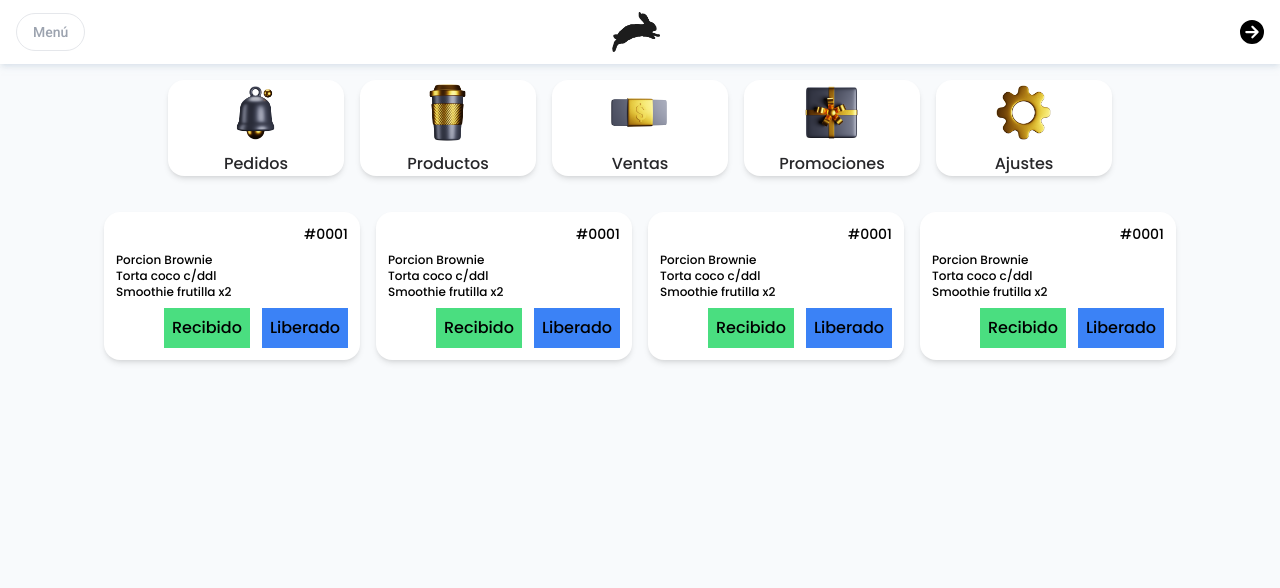
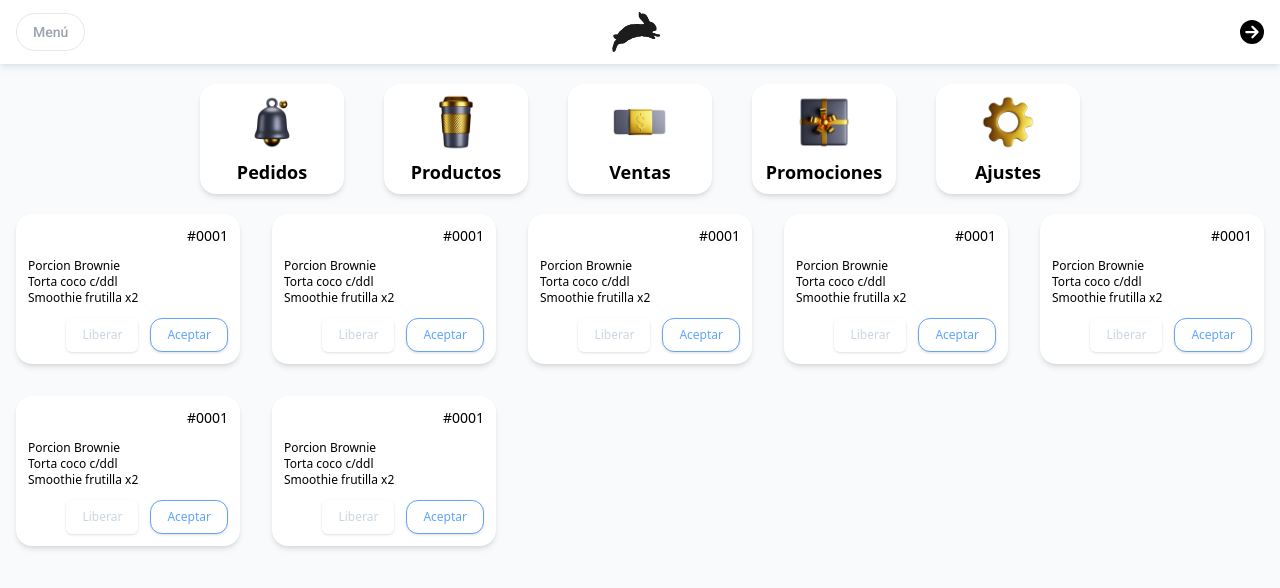
Before and after one commit to DiegoSantelices10/DyP_Aplicacion_Web, a Next.js app in the folder appweb/: page / in a window 1280 px wide. Shown: the top 588 px of the page. Built offline with nearby package versions, Linux system fonts and the light colour scheme; no server answers; sample sign-in values are in the browser's storage.

Commit message:
Seguimos con el diseño

```diff
--- a/appweb/components/accessmenu.js
+++ b/appweb/components/accessmenu.js
@@ -5,13 +5,12 @@ import Image from 'next/image'
 
 export default function accessmenu() {
   return (
-    <div className="flex relative justify-center w-11/12 mx-auto h-auto py-4 gap-4 ">
-
+    <div className="flex relative justify-center space-x-10 container mx-auto h-auto py-5">
       <Link href="../">
-        <button className="bg-white rounded-2xl shadow-md   h-auto w-44">
+        <button className="bg-white rounded-2xl shadow-md p-2  h-auto w-36">
           <div>
-            <Image src="/images/pedidosblack.png"  width={65} height={65}/>
-            <p className="text-md font-poppins font-medium text-zinc-800 m-0 p-0">Pedidos</p>
+            <Image src="/images/pedidosblack.png"  width={60} height={60}/>
+            <p className="font-bold text-lg">Pedidos</p>
           </div>
         </button>
       </Link>
@@ -20,11 +19,10 @@ export default function accessmenu() {
 
 
       <Link href="../products">
-        <button className="bg-white rounded-2xl  shadow-md  h-auto w-44">
+        <button className="bg-white rounded-2xl  shadow-md p-2  h-auto w-36">
           <div>
-          <Image src="/images/productsblack.png"  width={65} height={65}/>
-
-            <p className="text-md font-poppins font-medium text-zinc-800">Productos</p>
+          <Image src="/images/productsblack.png"  width={60} height={60}/>
+            <p className="font-bold text-lg">Productos</p>
           </div>
         </button>
       </Link>
@@ -32,30 +30,28 @@ export default function accessmenu() {
 
 
       <Link href="../sales">
-        <button className="bg-white rounded-2xl  shadow-md  h-auto  w-44">
+        <button className="bg-white rounded-2xl  shadow-md p-2  h-auto  w-36">
           <div>
-          <Image src="/images/salesblack.png"  width={65} height={65}/>
-
-            <p className="text-md font-poppins font-medium text-zinc-800">Ventas</p>
+          <Image src="/images/salesblack.png"  width={60} height={60}/>
+            <p className="font-bold text-lg">Ventas</p>
           </div>
         </button>
       </Link>
 
       <Link href="../promotions">
-        <button className="bg-white rounded-2xl  shadow-md   h-auto  w-44">
+        <button className="bg-white rounded-2xl  shadow-md p-2 h-auto  w-36">
           <div>
-          <Image src="/images/promotionsblack.png"  width={65} height={65}/>
-
-            <p className="text-md font-medium text-zinc-800">Promociones</p>
+          <Image src="/images/promotionsblack.png"  width={60} height={60}/>
+            <p className="font-bold text-lg">Promociones</p>
           </div>
         </button>
       </Link>
 
       <Link href="../settings">
-        <button className="bg-white rounded-2xl  shadow-md  h-auto  w-44 ">
+        <button className="bg-white rounded-2xl  shadow-md p-2 h-auto  w-36 ">
           <div>
-            <Image src="/images/settingsblack.png"  width={65} height={65}/>
-            <p className="text-md font-poppins font-medium text-zinc-800">Ajustes</p>
+            <Image src="/images/settingsblack.png"  width={60} height={60}/>
+            <p className="font-bold text-lg">Ajustes</p>
           </div>
         </button>
       </Link>
--- a/appweb/components/form.js
+++ b/appweb/components/form.js
@@ -6,46 +6,35 @@ export default function Form({mensaje}) {
 const router = new useRouter();
 
   return (
-    <div >
-    <form className="font-poppins">
-      <div className="mb-4">
-        <label className="block mb-2 text-sm  text-slate-400" htmlFor="username">
-          Usuario
-        </label>
+    <form className="grid grid-col-2 gap-6">
+      <div className="col-start-1 col-end-3">
         <input
           className="w-full h-12 px-3 py-2 text-sm leading-tight text-gray-700 border
           rounded-md shadow appearance-none focus:outline-none focus:shadow-outline"
           id="username"
           type="text"
-          placeholder="Correo electrónico"
+          placeholder="Ingresa tu Correo electrónico"
         />
       </div>
-      <div className="mb-1">
-        <label className="block mb-2 text-sm  text-slate-400" htmlFor="password">
-          Contraseña {mensaje}
-        </label>
+      <div className="col-start-1 col-end-3">
         <input
-          className="w-full h-12 px-3 py-2 mb-3 text-sm leading-tight text-gray-700 border
+          className="w-full h-12 px-3 py-2 text-sm leading-tight text-gray-700 border
           rounded-md shadow appearance-none focus:outline-none focus:shadow-outline"
           id="password"
           type="password"
-          placeholder="******************"
+          placeholder="Ingresa tu Contraseña"
         />
       </div>
-        <div className="flex">
-              <button className="mx-auto w-full py-2 h-12 mt-5 text-sm hover:text-slate-400"
-                      onClick={() => router.push('../signUp')}
-                      type="button">Crea tu cuenta</button>
-              <button className="mx-auto w-full py-2 h-12 mt-5
-                                    rounded-xl  text-sm
-                                    border text-white bg-gradient-to-r
-                                    from-cyan-500 to-indigo-500 "
-                                    onClick={() => router.push('../')}
-                type="button">
-                  Iniciar sesion
-              </button>
-        </div>
+                <button className="w-full px-4 py-2 h-12 rounded-md text-sm font-medium border-0 focus:outline-none
+                focus:ring transition text-slate-400 bg-blue-50 hover:text-blue-800 hover:bg-blue-100
+                active:bg-blue-200 focus:ring-blue-300" type="submit"
+                onClick={() => router.push('/signUp')}>Crea tu cuenta</button>
+
+             <button class=" w-full px-4 py-2 rounded-md text-sm font-medium border-0
+                       focus:outline-none focus:ring transition text-white
+                       bg-blue-500 hover:bg-blue-600 active:bg-blue-700 focus:ring-blue-300" type="submit"
+                       onClick={() => router.push('../')}
+                       >Iniciar sesion</button>
     </form>
-    </div>
   )
 }
--- a/appweb/pages/index.js
+++ b/appweb/pages/index.js
@@ -7,81 +7,168 @@ export default function Home({session}) {
 
     <div className="h-auto">
       <AccessMenu />
-        <div className=" w-11/12 h-auto flex justify-center mx-auto py-5 gap-4 text-center">
+        <div className="container h-auto grid grid-cols-5 justify-items-center mx-auto text-center gap-y-8">
 
-          <div className="w-64 h-auto bg-white rounded-2xl shadow-md p-3">
+          <div className="w-56 h-auto bg-white rounded-2xl shadow-md p-3">
             <div className="w-auto text-sm">
                 <h2 className="text-right">#0001</h2>
-                <div className="text-left text-xs py-2">
+                <div className="text-left text-xs py-3 font-medium">
                     <h5>Porcion Brownie</h5>
                     <h5>Torta coco c/ddl</h5>
                     <h5>Smoothie frutilla x2</h5>
                 </div>
             </div>
             <div className="flex justify-end gap-3">
-              <div>
-              <button type="button" className="bg-green-400 p-2">Recibido</button></div>
-              <div>
-              <button type="button" className="bg-blue-500 p-2">Liberado</button></div>
+                  <button class="px-4 py-2 rounded-md text-xs font-medium
+                                 shadow focus:outline-none focus:ring transition
+                                 text-slate-300  hover:bg-blue-100
+                                 active:bg-blue-200 focus:ring-blue-300" type="submit">Liberar
+                  </button>
+                  <button class="px-4 py-2 rounded-xl text-xs font-medium border shadow
+                                 focus:outline-none focus:ring transition text-blue-400
+                               bg-white border-blue-400 hover:bg-blue-600 hover:text-white
+                               hover:border-white active:bg-blue-700 focus:ring-blue-300" type="submit">Aceptar
+                  </button>
             </div>
           </div>
-          <div className="w-64 h-auto bg-white rounded-2xl shadow-md p-3">
+
+          <div className="w-56 h-auto bg-white rounded-2xl shadow-md p-3">
             <div className="w-auto text-sm">
                 <h2 className="text-right">#0001</h2>
-                <div className="text-left text-xs py-2">
+                <div className="text-left text-xs py-3 font-medium">
                     <h5>Porcion Brownie</h5>
                     <h5>Torta coco c/ddl</h5>
                     <h5>Smoothie frutilla x2</h5>
                 </div>
             </div>
             <div className="flex justify-end gap-3">
-              <div>
-              <button type="button" className="bg-green-400 p-2">Recibido</button></div>
-              <div>
-              <button type="button" className="bg-blue-500 p-2">Liberado</button></div>
+                  <button class="px-4 py-2 rounded-md text-xs font-medium
+                                 shadow focus:outline-none focus:ring transition
+                                 text-slate-300  hover:bg-blue-100
+                                 active:bg-blue-200 focus:ring-blue-300" type="submit">Liberar
+                  </button>
+                  <button class="px-4 py-2 rounded-xl text-xs font-medium border shadow
+                                 focus:outline-none focus:ring transition text-blue-400
+                               bg-white border-blue-400 hover:bg-blue-600 hover:text-white
+                               hover:border-white active:bg-blue-700 focus:ring-blue-300" type="submit">Aceptar
+                  </button>
             </div>
           </div>
-          <div className="w-64 h-auto bg-white rounded-2xl shadow-md p-3">
+
+          <div className="w-56 h-auto bg-white rounded-2xl shadow-md p-3">
             <div className="w-auto text-sm">
                 <h2 className="text-right">#0001</h2>
-                <div className="text-left text-xs py-2">
+                <div className="text-left text-xs py-3 font-medium">
                     <h5>Porcion Brownie</h5>
                     <h5>Torta coco c/ddl</h5>
                     <h5>Smoothie frutilla x2</h5>
                 </div>
             </div>
             <div className="flex justify-end gap-3">
-              <div>
-              <button type="button" className="bg-green-400 p-2">Recibido</button></div>
-              <div>
-              <button type="button" className="bg-blue-500 p-2">Liberado</button></div>
+                  <button class="px-4 py-2 rounded-md text-xs font-medium
+                                 shadow focus:outline-none focus:ring transition
+                                 text-slate-300  hover:bg-blue-100
+                                 active:bg-blue-200 focus:ring-blue-300" type="submit">Liberar
+                  </button>
+                  <button class="px-4 py-2 rounded-xl text-xs font-medium border shadow
+                                 focus:outline-none focus:ring transition text-blue-400
+                               bg-white border-blue-400 hover:bg-blue-600 hover:text-white
+                               hover:border-white active:bg-blue-700 focus:ring-blue-300" type="submit">Aceptar
+                  </button>
             </div>
           </div>
-          <div className="w-64 h-auto bg-white rounded-2xl shadow-md p-3">
+
+          <div className="w-56 h-auto bg-white rounded-2xl shadow-md p-3">
             <div className="w-auto text-sm">
                 <h2 className="text-right">#0001</h2>
-                <div className="text-left text-xs py-2">
+                <div className="text-left text-xs py-3 font-medium">
                     <h5>Porcion Brownie</h5>
                     <h5>Torta coco c/ddl</h5>
                     <h5>Smoothie frutilla x2</h5>
                 </div>
             </div>
             <div className="flex justify-end gap-3">
-              <div>
-              <button type="button" className="bg-green-400 p-2">Recibido</button></div>
-              <div>
-              <button type="button" className="bg-blue-500 p-2">Liberado</button></div>
+                  <button class="px-4 py-2 rounded-md text-xs font-medium
+                                 shadow focus:outline-none focus:ring transition
+                                 text-slate-300  hover:bg-blue-100
+                                 active:bg-blue-200 focus:ring-blue-300" type="submit">Liberar
+                  </button>
+                  <button class="px-4 py-2 rounded-xl text-xs font-medium border shadow
+                                 focus:outline-none focus:ring transition text-blue-400
+                               bg-white border-blue-400 hover:bg-blue-600 hover:text-white
+                               hover:border-white active:bg-blue-700 focus:ring-blue-300" type="submit">Aceptar
+                  </button>
             </div>
           </div>
 
-
-
-
-
-
+          <div className="w-56 h-auto bg-white rounded-2xl shadow-md p-3">
+            <div className="w-auto text-sm">
+                <h2 className="text-right">#0001</h2>
+                <div className="text-left text-xs py-3 font-medium">
+                    <h5>Porcion Brownie</h5>
+                    <h5>Torta coco c/ddl</h5>
+                    <h5>Smoothie frutilla x2</h5>
+                </div>
+            </div>
+            <div className="flex justify-end gap-3">
+                  <button class="px-4 py-2 rounded-md text-xs font-medium
+                                 shadow focus:outline-none focus:ring transition
+                                 text-slate-300  hover:bg-blue-100
+                                 active:bg-blue-200 focus:ring-blue-300" type="submit">Liberar
+                  </button>
+                  <button class="px-4 py-2 rounded-xl text-xs font-medium border shadow
+                                 focus:outline-none focus:ring transition text-blue-400
+                               bg-white border-blue-400 hover:bg-blue-600 hover:text-white
+                               hover:border-white active:bg-blue-700 focus:ring-blue-300" type="submit">Aceptar
+                  </button>
+            </div>
+          </div>
+          <div className="w-56 h-auto bg-white rounded-2xl shadow-md p-3">
+            <div className="w-auto text-sm">
+                <h2 className="text-right">#0001</h2>
+                <div className="text-left text-xs py-3 font-medium">
+                    <h5>Porcion Brownie</h5>
+                    <h5>Torta coco c/ddl</h5>
+                    <h5>Smoothie frutilla x2</h5>
+                </div>
+            </div>
+            <div className="flex justify-end gap-3">
+                  <button class="px-4 py-2 rounded-md text-xs font-medium
+                                 shadow focus:outline-none focus:ring transition
+                                 text-slate-300  hover:bg-blue-100
+                                 active:bg-blue-200 focus:ring-blue-300" type="submit">Liberar
+                  </button>
+                  <button class="px-4 py-2 rounded-xl text-xs font-medium border shadow
+                                 focus:outline-none focus:ring transition text-blue-400
+                               bg-white border-blue-400 hover:bg-blue-600 hover:text-white
+                               hover:border-white active:bg-blue-700 focus:ring-blue-300" type="submit">Aceptar
+                  </button>
+            </div>
+          </div>
+          <div className="w-56 h-auto bg-white rounded-2xl shadow-md p-3">
+            <div className="w-auto text-sm">
+                <h2 className="text-right">#0001</h2>
+                <div className="text-left text-xs py-3 font-medium">
+                    <h5>Porcion Brownie</h5>
+                    <h5>Torta coco c/ddl</h5>
+                    <h5>Smoothie frutilla x2</h5>
+                </div>
+            </div>
+            <div className="flex justify-end gap-3">
+                  <button class="px-4 py-2 rounded-md text-xs font-medium
+                                 shadow focus:outline-none focus:ring transition
+                                 text-slate-300  hover:bg-blue-100
+                                 active:bg-blue-200 focus:ring-blue-300" type="submit">Liberar
+                  </button>
+                  <button class="px-4 py-2 rounded-xl text-xs font-medium border shadow
+                                 focus:outline-none focus:ring transition text-blue-400
+                               bg-white border-blue-400 hover:bg-blue-600 hover:text-white
+                               hover:border-white active:bg-blue-700 focus:ring-blue-300" type="submit">Aceptar
+                  </button>
+            </div>
+          </div>
 
         </div>
-
       </div>
 
 
--- a/appweb/pages/layouts/Layout2.js
+++ b/appweb/pages/layouts/Layout2.js
@@ -8,7 +8,7 @@ const Layout2 = ({ children }) => (
       <title>D&amp;P</title>
     </Head>
       <Navbar />
-      <main className="h-screen fixed bg-slate-50 font-poppins w-full">{children}</main>
+      <main className="h-screen fixed bg-slate-50 font-sans w-full">{children}</main>
   </div>
 );
 
--- a/appweb/pages/login.js
+++ b/appweb/pages/login.js
@@ -34,7 +34,7 @@ export default function Login() {
           </div>
           <div className="text-center mx-auto ">
             <button onClick={() => signIn("google")} className="flex items-center" type="button">
-              <Image src="/images/logogoogle.png" width={30} height={30} />
+              <Image src="/images/logogoogle.png" width={35} height={35} />
             </button>
 
           </div>
--- a/appweb/pages/products/create.js
+++ b/appweb/pages/products/create.js
@@ -21,8 +21,7 @@ export default function Create() {
     return (
         <>
             <AccessMenu />
-            <form className="w-3/5 h-auto px-10 mx-auto mt-5"
-                onSubmit={handleSubmit}>
+            <form className="w-3/5 h-auto px-10 mx-auto mt-5" onSubmit={handleSubmit}>
                 <h1 className=" text-3xl font-poppins font-extrabold text-zinc-800 pb-5">¡Ingresa un producto nuevo!</h1>
                 <div className="grid grid-cols-2 mt-4 justify-items-end gap-4">
                     <div className="w-full mx-auto">
```
